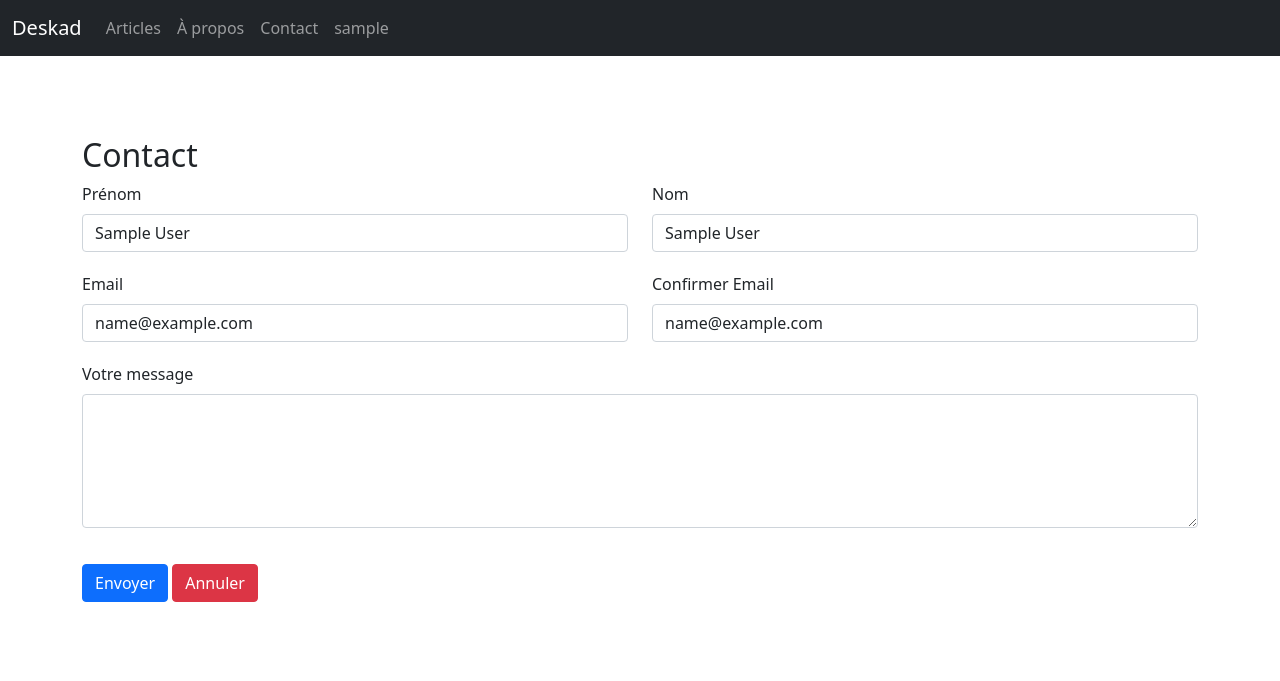
After one commit to yannickbiheul/blog_v1, a PHP site: template views/viewFormContact.php in a window 1280 px wide. The commit adds this page. Shown: the top 681 px of the page. Run offline with PHP 8.4, Linux system fonts and the light colour scheme; the template is opened without the code that fills it, so the values that code supplies are empty; the visitor is signed in with stand-in values (Sample User, id 1); some libraries are stand-ins or nearby versions.

Commit message:
Ajout formulaire de contact

```diff
--- a/index.php
+++ b/index.php
@@ -9,8 +9,10 @@ if (isset($_GET['action'])) {
 
     $action = $_GET['action'];
 
-    if ($_GET['action'] == $action) {
+    if (method_exists($userController, $action)) {
         $userController->$action();
+    } else {
+        $userController->home();
     }
 
 } else {
--- a/models/entities/User.php
+++ b/models/entities/User.php
@@ -59,7 +59,7 @@ class User {
     }
 
     public function setSignupDate($signupDate) {
-        $this->_signup_date = $signupDate;
+        $this->_signup_date = date('d-m-Y', strtotime($signupDate));
         return $this;
     }
 }
--- a/views/template.php
+++ b/views/template.php
@@ -40,7 +40,7 @@
                         <a class="nav-link" href="index.php?action=about">À propos</a>
                     </li>
                     <li class="nav-item">
-                        <a class="nav-link" href="index.php?action=contact">Contact</a>
+                        <a class="nav-link" href="index.php?action=formContact">Contact</a>
                     </li>
                     <?php
                     if (!isset($_SESSION['pseudo'])) {
@@ -60,6 +60,15 @@
                         <?php
                     }
                     ?>
+                    <?php
+                    if ($_SESSION['email'] == "yannickbiheul@outlook.fr") {
+                        ?>
+                        <li class="nav-item">
+                            <a class="nav-link" href="index.php?action=formAddPost">Ajouter article</a>
+                        </li>
+                        <?php
+                    }
+                    ?>
         </ul>
     </div>
   </div>
--- /dev/null
+++ b/views/viewFormContact.php
@@ -0,0 +1,90 @@
+<?php
+ob_start();
+$title = 'Deskad | Contact';
+?>
+
+<section id="connect" class="container">
+    <div class="row">
+        <div class="col-lg inscription">
+
+        <?php
+        if (isset($fails)) {
+            foreach ($fails as $fail) {
+                echo "<p style='color:red'>$fail</p>";
+            }
+        }
+        if (isset($fields)) {
+            echo "<p style='color:red'>$fields</p>";
+        }
+        ?>
+
+            <form method="POST" action="index.php?action=contact">
+                <h2>Contact</h2>
+                <div class="row">
+                    <div class="col-md">
+                        <label for="firstname" class="form-label">Prénom</label>
+                        <input type="text" class="form-control" id="firstname" aria-describedby="firstnameHelp" name="firstname"
+                        value="<?php
+                        if (isset($_SESSION['firstname'])) {
+                            echo $_SESSION['firstname'];
+                        } else {
+                            echo '';
+                        }
+                        ?>">
+                        <div id="firstnameHelp" class="form-text"></div>
+                    </div>
+                    <div class="col-md">
+                        <label for="lastname" class="form-label">Nom</label>
+                        <input type="text" class="form-control" id="lastname" aria-describedby="lastnameHelp" name="lastname"
+                        value="<?php
+                        if (isset($_SESSION['lastname'])) {
+                            echo $_SESSION['lastname'];
+                        } else {
+                            echo '';
+                        }
+                        ?>">
+                        <div id="lastnameHelp" class="form-text"></div>
+                    </div>
+                </div>
+                <div class="row">
+                    <div class="col-md">
+                        <label for="email" class="form-label">Email</label>
+                        <input type="email" class="form-control" id="email" aria-describedby="emailHelp" name="email"
+                        value="<?php
+                        if (isset($_SESSION['email'])) {
+                            echo $_SESSION['email'];
+                        } else {
+                            echo '';
+                        }
+                        ?>">
+                        <div id="emailHelp" class="form-text"></div>
+                    </div>
+                    <div class="col-md">
+                        <label for="cemail" class="form-label">Confirmer Email</label>
+                        <input type="email" class="form-control" id="cemail" aria-describedby="cemailHelp" name="cemail"
+                        value="<?php
+                        if (isset($_SESSION['email'])) {
+                            echo $_SESSION['email'];
+                        } else {
+                            echo '';
+                        }
+                        ?>">
+                        <div id="cemailHelp" class="form-text"></div>
+                    </div>
+                </div>
+                <div class="mb-3">
+                    <label for="exampleFormControlTextarea1" class="form-label">Votre message</label>
+                    <textarea class="form-control" id="exampleFormControlTextarea1" rows="5"></textarea>
+                </div>
+                <button type="submit" class="btn btn-primary">Envoyer</button>
+                <a type="button" href="index.php?action=home" class="btn btn-danger">Annuler</a>
+            </form>
+
+        </div>
+    </div>
+</section>
+
+<?php
+$content = ob_get_clean();
+require('views/template.php');
+?>
```
Also changed, not shown: controllers/UserController.php (+54 -5 lines), models/daos/UserDao.php (+17 -1 lines), models/services/UserService.php (+11 -0 lines), views/viewHome.php (+5 -6 lines).
